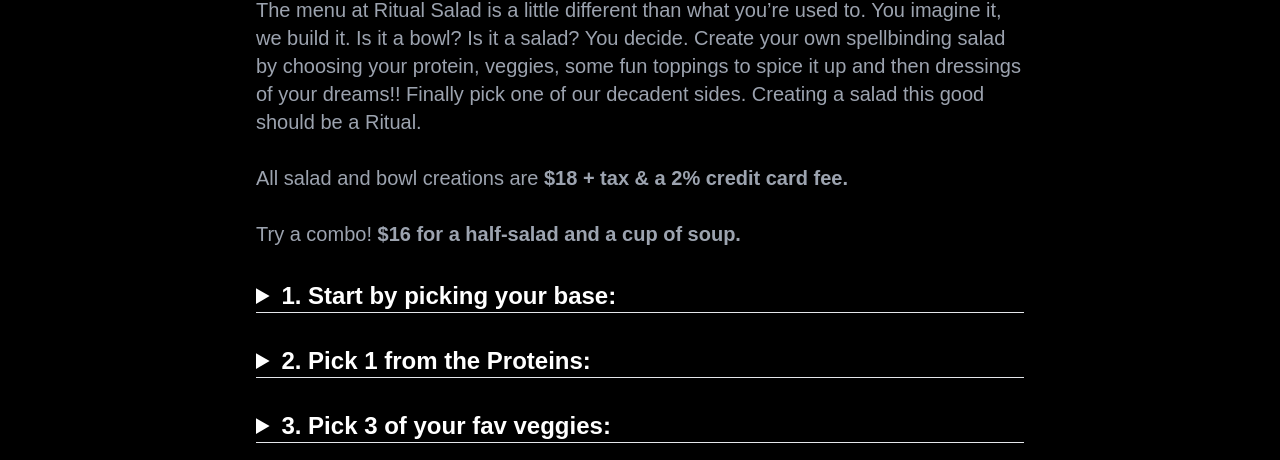
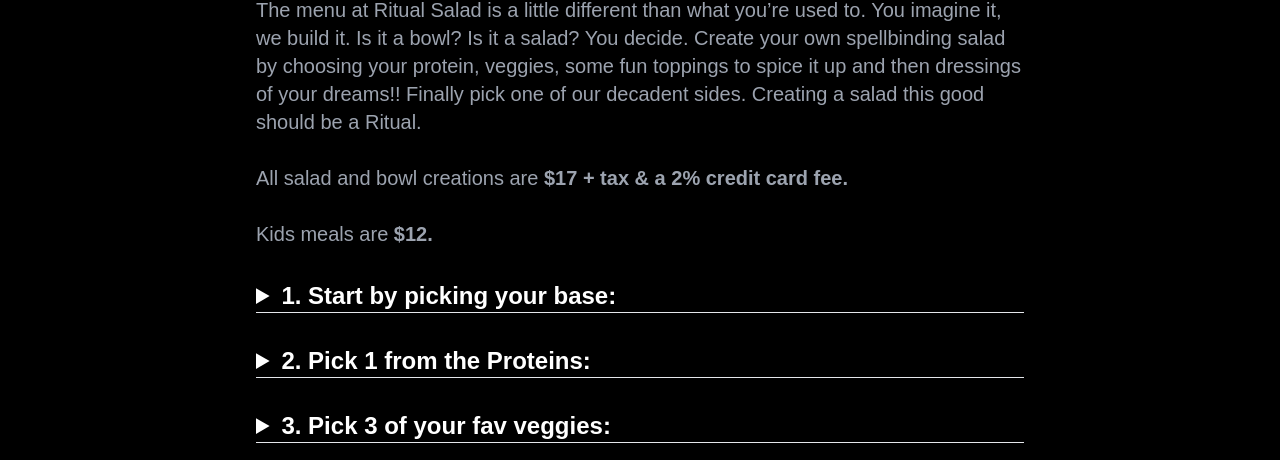
Before and after one commit to tridean/ritual-salad, a plain HTML site: page menu.html in a window 1280 px wide. Shown: the part 340-800 px from the top of the page. Drawn offline with nearby package versions, Linux system fonts and the light colour scheme.

Commit message:
update price

```diff
--- a/menu.html
+++ b/menu.html
@@ -65,7 +65,7 @@
             <div class="py-8 max-w-3xl">
                 <h2 class="text-3xl md:text-5xl font-semibold">Menu</h2>
                 <p class="mt-4 text-lg md:text-xl text-gray-400">
-                    The menu at Ritual Salad is a little different than what you’re used to. You imagine it, we build it. Is it a bowl? Is it a salad? You decide. Create your own spellbinding salad by choosing your protein, veggies, some fun toppings to spice it up and then dressings of your dreams!! Finally pick one of our decadent sides. Creating a salad this good should be a Ritual. <br> <br> All salad and bowl creations are <b>$18 + tax & a 2% credit card fee.</b> <br> <br> Try a combo! <b>$16 for a half-salad and a cup of soup.</b>
+                    The menu at Ritual Salad is a little different than what you’re used to. You imagine it, we build it. Is it a bowl? Is it a salad? You decide. Create your own spellbinding salad by choosing your protein, veggies, some fun toppings to spice it up and then dressings of your dreams!! Finally pick one of our decadent sides. Creating a salad this good should be a Ritual. <br> <br> All salad and bowl creations are <b>$17 + tax & a 2% credit card fee.</b> <br> <br> Kids meals are <b>$12.</b>
                 </p>
 
                 <details class="mt-8">
```
